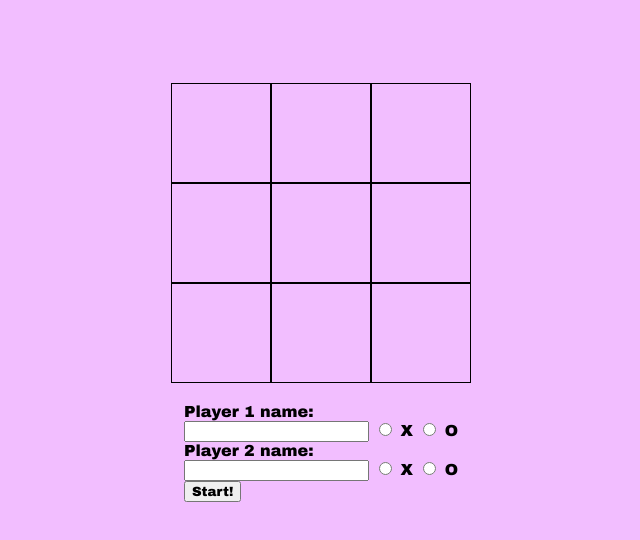
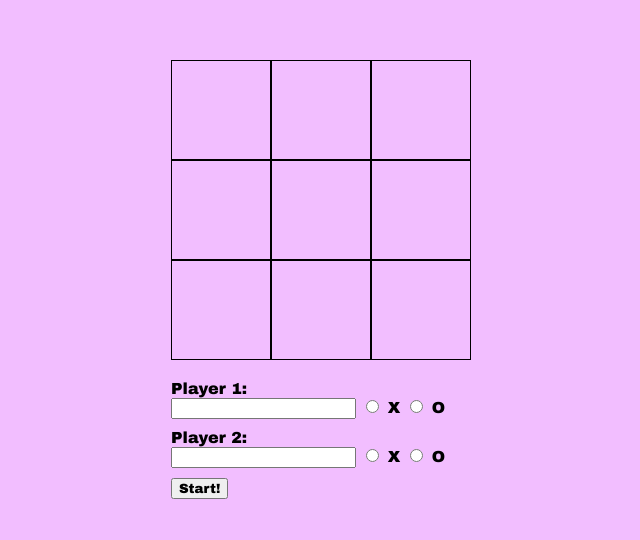
Before and after one commit to zawho/tic-tac-toe, a website: page index.html in a window 1280 px wide. Shown: the part 108-648 px from the top of the page, without its empty margins (319-959 px from the left). Drawn offline with Linux system fonts and the light colour scheme.

Commit message:
Add basic UI styles

```diff
--- a/index.html
+++ b/index.html
@@ -18,13 +18,13 @@
             <div class="game-msg"></div>
             <div class="win-msg"></div>
             <button type="button" class="reset-button">Reset</button>
-            <label for="player-1" class="player-1-label">Player 1 name:</label><br>
+            <label for="player-1" class="player-1-label">Player 1:</label><br>
             <input type="text" name="player-1" class="player-1-name">
             <input type="radio" name="player-1-symbol" id="player-1-x" value="X">
             <label for="X" id="1-x-label">X</label>
             <input type="radio" name="player-1-symbol" id="player-1-o" value="O">
             <label for="O" id="1-o-label">O</label><br>
-            <label for="player-2" class="player-2-label">Player 2 name:</label><br>
+            <label for="player-2" class="player-2-label">Player 2:</label><br>
             <input type="text" name="player-2" class="player-2-name">
             <input type="radio" name="player-2-symbol" id="player-2-x" value="X">
             <label for="X" id="2-x-label">X</label>
--- a/style.css
+++ b/style.css
@@ -27,6 +27,23 @@ button {
     margin-bottom: 20px;
 }
 
+.game-ui {
+    width: 300px;
+    height: 145px;
+}
+
+.player-1-name {
+    margin-bottom: 10px;
+}
+
+.start-button {
+    margin: 10px 0px;
+}
+
+.reset-button {
+    margin-top: 10px;
+}
+
 .game-msg, .win-msg, .reset-button {
     display: none;
 }
```
